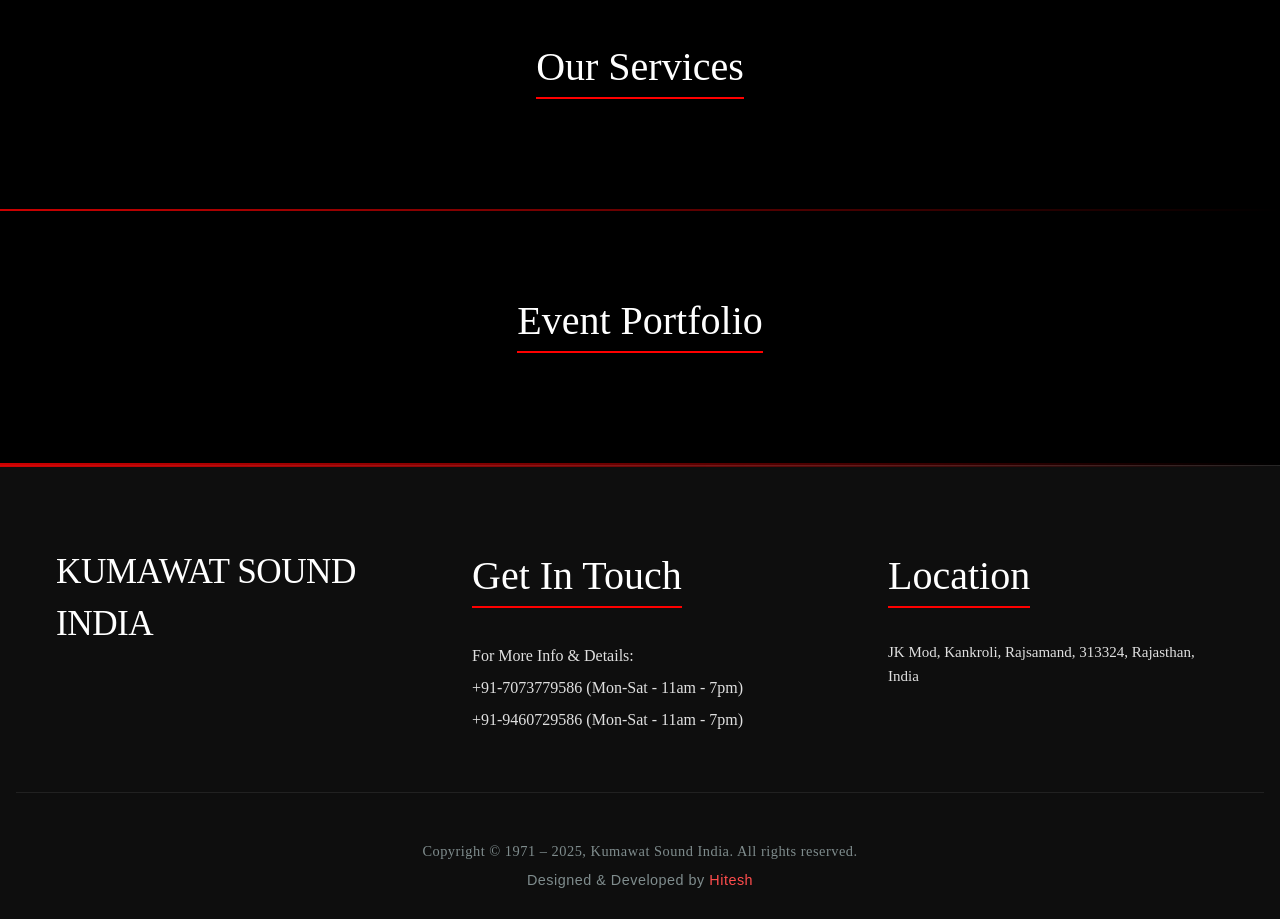
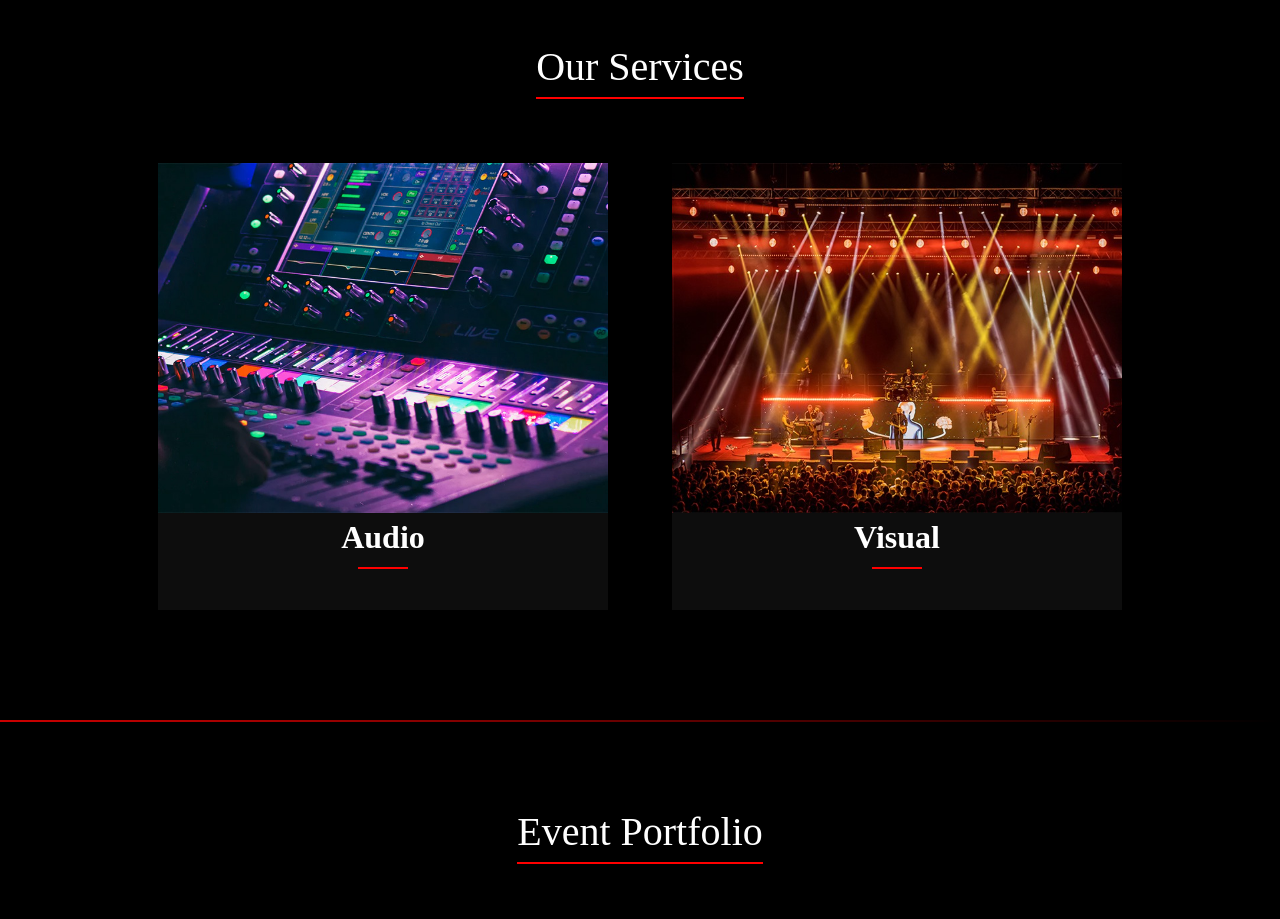
Before and after one commit to kumawat-hitesh/kumawat-sound, a React (Vite) app: page / in a window 1280 px wide. Shown: the part 1640-2559 px from the top of the page. Built offline with nearby package versions, Linux system fonts and the light colour scheme.

Commit message:
Edit our service in home page

```diff
--- a/src/pages/home/index.jsx
+++ b/src/pages/home/index.jsx
@@ -1,6 +1,8 @@
 import React, { useEffect } from "react";
 import { useNavigate } from "react-router-dom";
 import "./style.css";
+import audio from "../../assets/service-audio.jpg";
+import lighting from "../../assets/service-lighting.jpg";
 
 const HomePage = ({ homeRef }) => {
   useEffect(() => {
@@ -62,6 +64,32 @@
       {/* Additional sections */}
       <section className="section section-dark">
         <h2 className="section-title">Our Services</h2>
+        <div className="services-container">
+          <div className="service-card">
+            <div className="service-image-container">
+              <img src={audio} alt="Audio Services" className="service-image" />
+            </div>
+            <h3 className="service-title">Audio</h3>
+            <p className="service-description">
+              Professional sound systems for crystal-clear acoustics in any
+              venue
+            </p>
+          </div>
+          <div className="service-card">
+            <div className="service-image-container">
+              <img
+                src={lighting}
+                alt="Visual Services"
+                className="service-image"
+              />
+            </div>
+            <h3 className="service-title">Visual</h3>
+            <p className="service-description">
+              Immersive lighting and video systems for stunning visual
+              experiences
+            </p>
+          </div>
+        </div>
       </section>
 
       <section className="section section-dark">
--- a/src/pages/home/style.css
+++ b/src/pages/home/style.css
@@ -163,6 +163,127 @@
   transition: 0.5s;
 }
 
+/* Our Services Section */
+.services-container {
+  display: flex;
+  gap: 4rem;
+  justify-content: center;
+  align-items: center;
+  flex-wrap: wrap;
+  max-width: 1200px;
+  margin: 0 auto;
+  padding: 2rem;
+}
+
+.service-card {
+  flex: 1;
+  min-width: 300px;
+  max-width: 450px;
+  background: rgba(255, 255, 255, 0.05);
+  overflow: hidden;
+  transition: transform 0.3s ease;
+  position: relative;
+}
+
+.service-card:hover {
+  transform: translateY(-5px);
+}
+
+.service-card:after,
+.service-card:before {
+  content: "";
+  position: absolute;
+  display: block;
+  border: 0px solid transparent;
+  width: 0%;
+  height: 0%;
+  transition: all 0.3s ease;
+}
+
+.service-card:after {
+  top: 0;
+  left: 0;
+  border-top: 2px solid transparent;
+  border-left: 2px solid transparent;
+}
+
+.service-card:before {
+  right: 0;
+  bottom: 0;
+  border-bottom: 2px solid transparent;
+  border-right: 2px solid transparent;
+}
+
+.service-card:hover::before,
+.service-card:hover::after {
+  width: 100px;
+  height: 100px;
+  border-color: #fff;
+}
+
+.service-image-container {
+  height: 350px;
+  overflow: hidden;
+  position: relative;
+}
+
+.service-image {
+  width: 100%;
+  height: 100%;
+  object-fit: cover;
+  transition: transform 0.3s ease;
+}
+
+.service-card:hover .service-image {
+  transform: scale(1.05);
+}
+
+.service-content {
+  position: absolute;
+  bottom: 0;
+  left: 0;
+  right: 0;
+  padding: 2rem;
+  background: linear-gradient(transparent, rgba(0, 0, 0, 0.9));
+  text-align: center;
+  z-index: 1;
+}
+
+.service-title {
+  font-size: 2rem;
+  margin-bottom: 1rem;
+  color: #fff;
+  position: relative;
+  padding-bottom: 0.5rem;
+}
+
+.service-title::after {
+  content: "";
+  position: absolute;
+  bottom: 0;
+  left: 50%;
+  transform: translateX(-50%);
+  width: 50px;
+  height: 2px;
+  background: rgb(255, 0, 0);
+}
+
+.service-description {
+  color: #ffffffcc;
+  line-height: 1.6;
+  font-size: 1rem;
+  margin-top: 1rem;
+  opacity: 0;
+  transform: translateY(20px);
+  transition: all 0.3s ease;
+}
+
+.service-card:hover .service-description {
+  opacity: 1;
+  transform: translateY(0);
+  padding: 5px;
+}
+
 /* Responsive Design */
 /* Desktop: 1024px - 1200px */
 @media (min-width: 1024px) and (max-width: 1200px) {
@@ -186,6 +307,19 @@
 
   .section-dark::after {
     height: 4px;
+  }
+
+  .service-image-container {
+    height: 300px;
+  }
+
+  .service-title {
+    font-size: 1.7rem;
+  }
+
+  .service-description {
+    font-size: 1.1rem;
+    padding: 5px;
   }
 }
 
@@ -217,8 +351,18 @@
     line-height: 1.7;
   }
 
-  .section-dark::after {
-    height: 3px;
+  /* Our Services */
+  .service-image-container {
+    height: 250px;
+  }
+
+  .service-title {
+    font-size: 2.5rem;
+  }
+
+  .service-description {
+    font-size: 1.1rem;
+    padding: 3px;
   }
 }
 
@@ -263,4 +407,32 @@
     font-size: 0.9rem;
     padding: 10px;
   }
+
+  /* Our Services */
+  .services-container {
+    flex-direction: column;
+    gap: 2rem;
+    padding: 1rem;
+  }
+
+  .service-card {
+    min-width: 280px;
+  }
+
+  .service-image-container {
+    height: 300px;
+  }
+
+  .service-title {
+    font-size: 1.5rem;
+  }
+
+  .service-description {
+    font-size: 0.9rem;
+    padding: 2px;
+  }
+
+  .service-content {
+    padding: 1.5rem;
+  }
 }
```
Also changed, not shown: src/assets/service-audio.jpg (added), src/assets/service-lighting.jpg (added).
